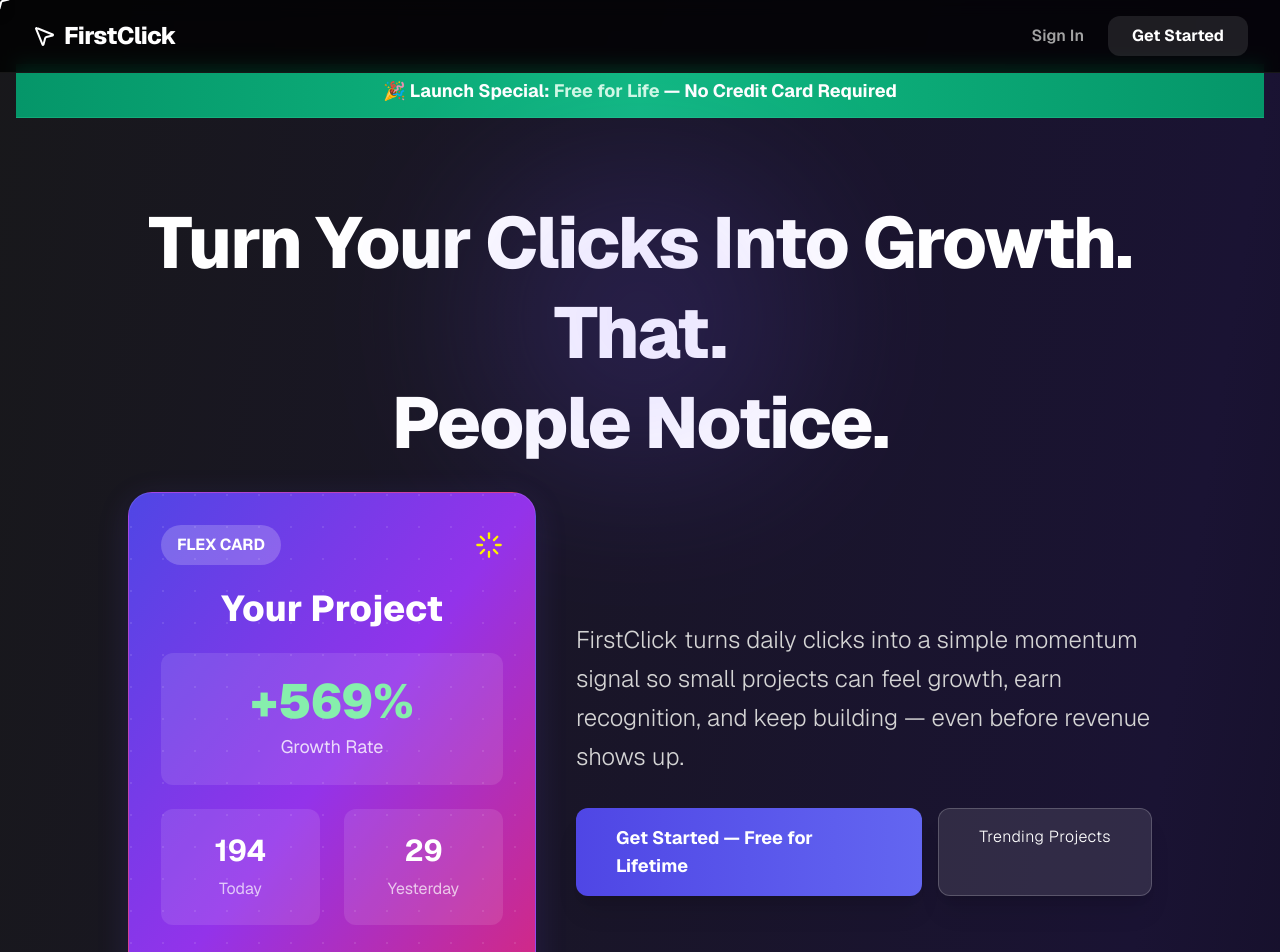
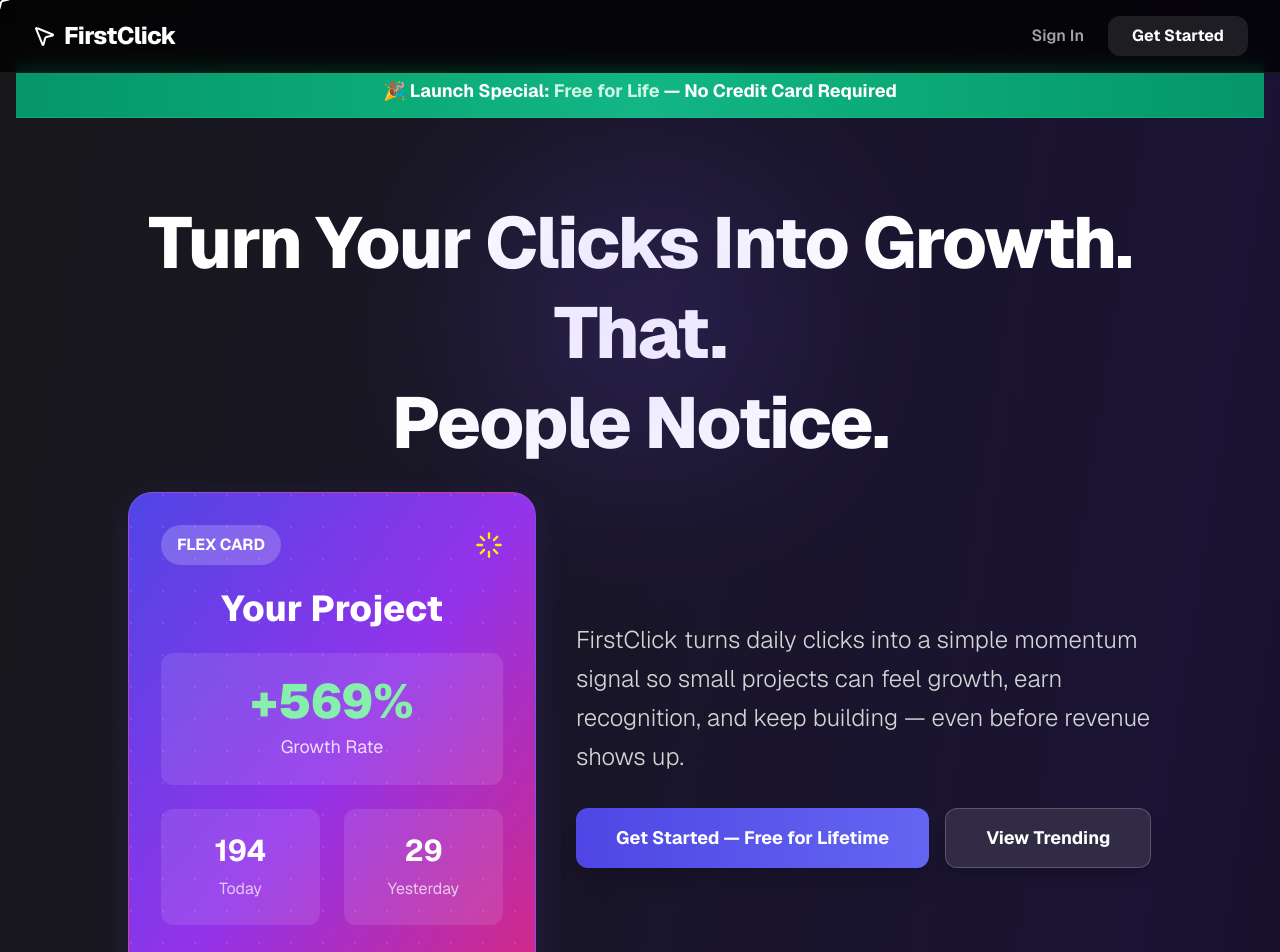
Before and after one commit to Dev-Raf123/FirstClick, a Next.js app: page / in a window 1280 px wide. Shown: the top 952 px of the page. Built offline with nearby package versions, Linux system fonts and the light colour scheme; no server answers.

Commit message:
Adjust trending button text

```diff
--- a/app/HomeClient.tsx
+++ b/app/HomeClient.tsx
@@ -117,8 +117,8 @@
               <Link href="/auth/sign-up" className="bg-gradient-to-r from-indigo-600 to-indigo-500 text-white font-bold px-10 py-4 rounded-xl shadow-xl text-lg transition hover:shadow-indigo-500/50 hover:scale-105">
                 Get Started — Free for Lifetime
               </Link>
-              <Link href="/dashboard/trending" className="bg-white/10 hover:bg-white/20 border border-white/20 text-white font-light px-10 py-4 rounded-xl shadow-xl text-base tracking-wide transition hover:scale-105 whitespace-nowrap">
-                Trending Projects
+              <Link href="/dashboard/trending" className="bg-white/10 hover:bg-white/20 border border-white/20 text-white font-bold px-10 py-2 rounded-xl shadow-lg text-lg transition hover:scale-105 whitespace-nowrap inline-flex items-center justify-center text-center">
+                View Trending
               </Link>
             </div>
           </div>
```
